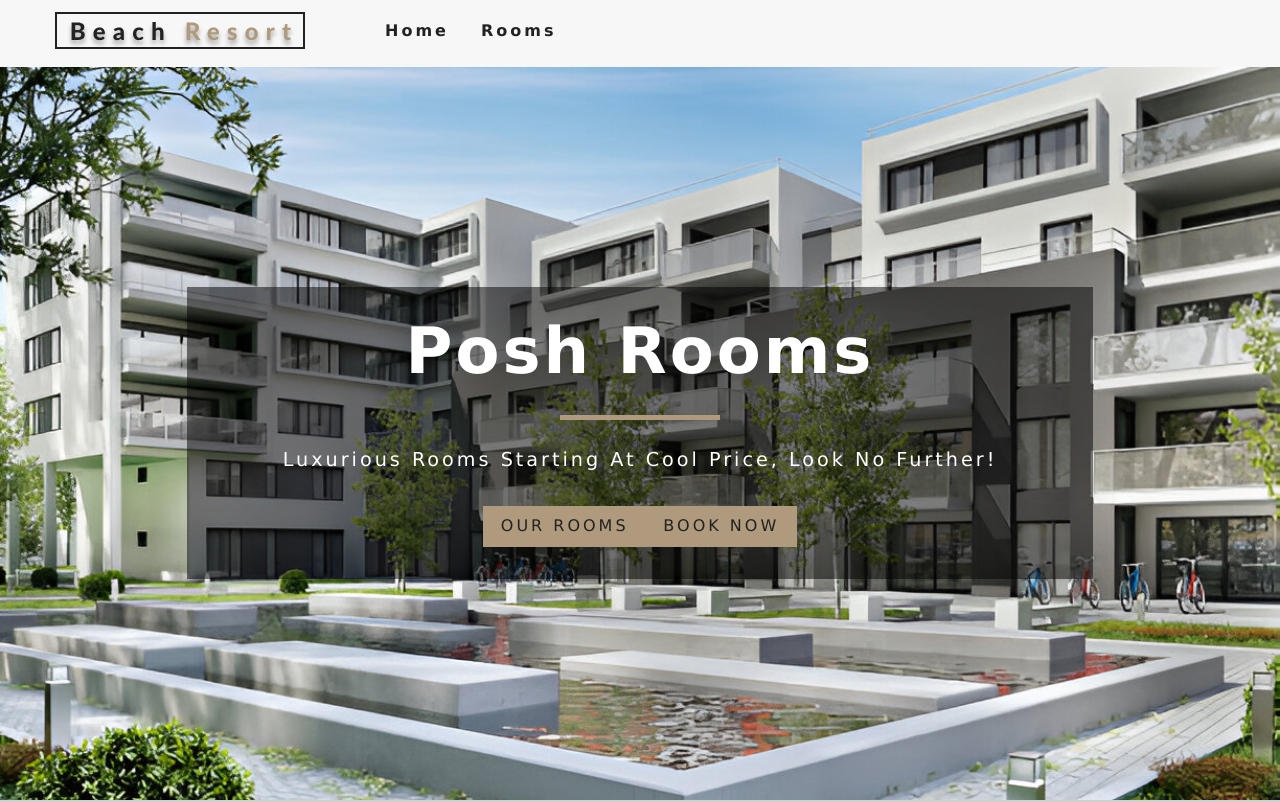
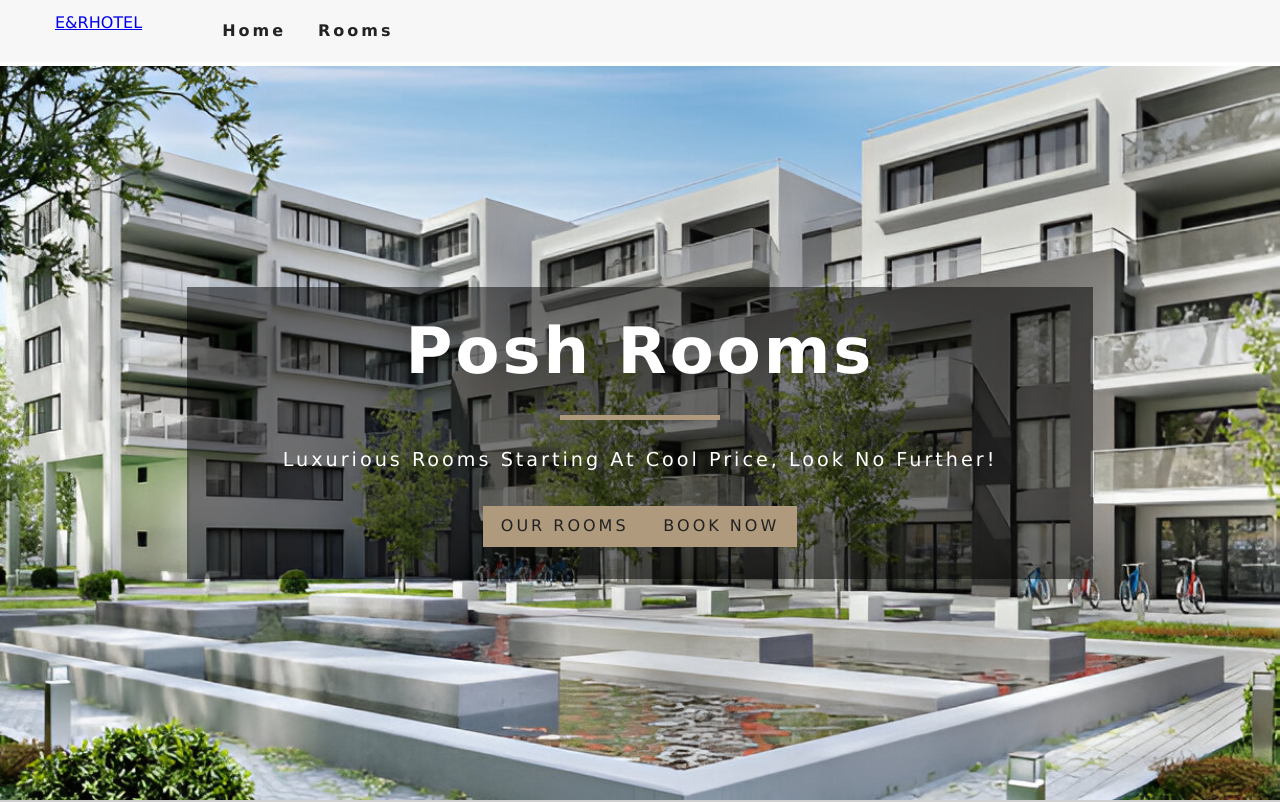
Before and after one commit to RichardTsibu76/Webstack_Portfolio_Project, a React (Create React App) app in the folder hotel-booking-app/: page / in a window 1280 px wide. Shown: the top 802 px of the page. Built offline with nearby package versions, Linux system fonts and the light colour scheme; no server answers.

Commit message:
Updated the logo

```diff
--- a/hotel-booking-app/src/components/Navbar.js
+++ b/hotel-booking-app/src/components/Navbar.js
@@ -1,5 +1,5 @@
 import React, { Component } from 'react'
-import logo from '../images/logo.svg';
+//import logo from '../images/logo.svg';
 import { FaAlignRight } from 'react-icons/fa';
 import { Link } from 'react-router-dom';
 export default class Navbar extends Component {
@@ -15,7 +15,10 @@ export default class Navbar extends Component {
         <div className="nav-center">
           <div className="nav-header">
             <Link to="/">
-              <img src={logo} alt="Beach Resort" />
+                <div className="logo-container">
+                    <span className="hotel-text">E&R</span>
+                    <span className="reservation-text">HOTEL</span>
+                </div>
             </Link>
             <button type="button" className="nav-btn"
             onClick={this.handleToggle}>
```
